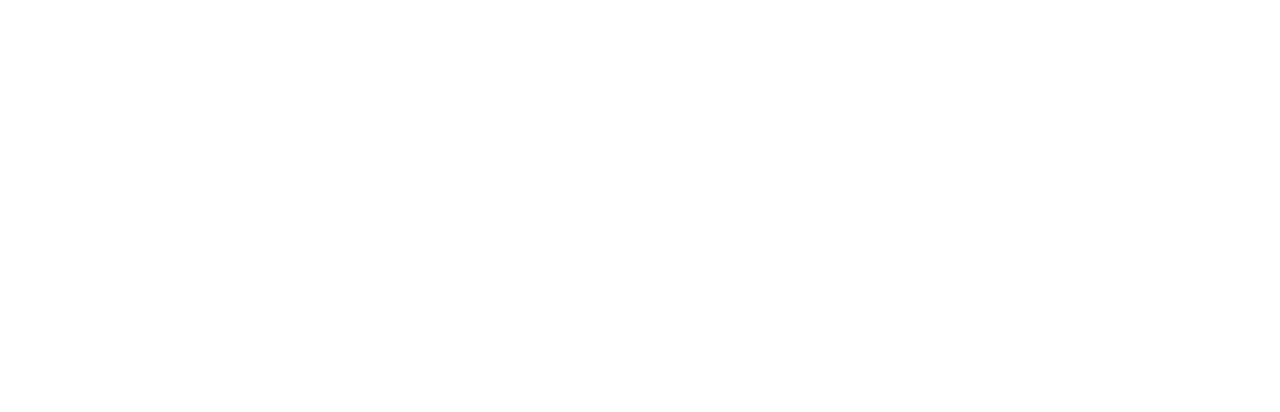
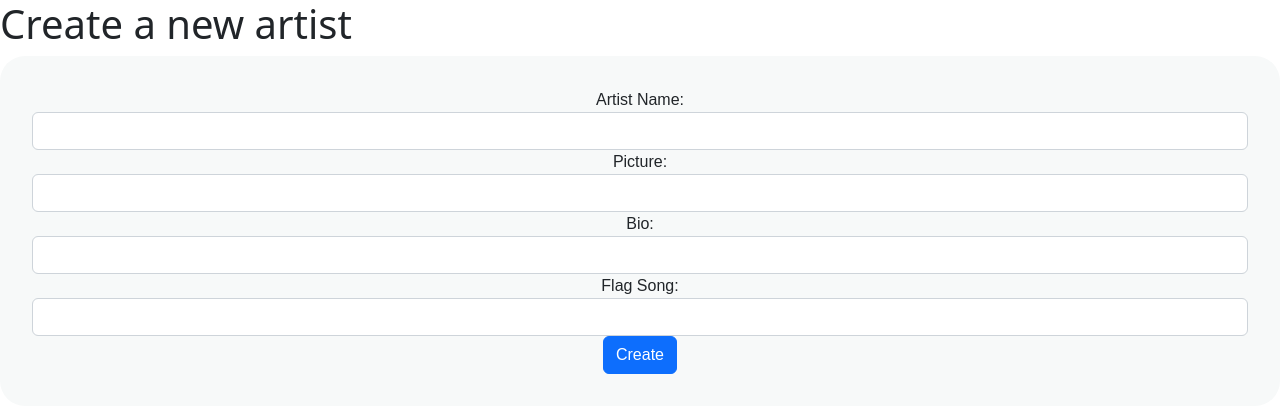
Before and after one commit to Meryembj/women-of-hip-hop-frontend, a React (Create React App) app: page /createArtist in a window 1280 px wide. Before the commit this address had no page. Shown: the top 412 px of the page. Built offline with nearby package versions, Linux system fonts and the light colour scheme.

Commit message:
component myFavorites get and post requests fonctionnal

```diff
--- a/src/App.js
+++ b/src/App.js
@@ -10,7 +10,9 @@
 import Artists from "./components/AllArtists/Artists";
 import Favorites from "./components/Favorites/Favorites";
 import NewAlbum from "./components/MyAlbums/NewAlbum";
+import NewArtist from "./components/MyArtists/NewArtist";
 import MyAlbums from "./components/MyAlbums/MyAlbums";
+import MyArtists from "./components/MyArtists/MyArtists";
 
 // PAGES
 import LandingPage from "./pages/LandingPage";
@@ -31,7 +33,10 @@
         <Route path="/artists" element={<Artists />} />
         <Route path="/favorites" element={<Favorites />} />
         <Route path="/createAlbum" element={<NewAlbum />} />
+        <Route path="/createArtist" element={<NewArtist />} />
+
         <Route path="/myAlbums" element={<MyAlbums />} />
+        <Route path="/myArtists" element={<MyArtists />} />
       </Routes>
     </div>
   );
--- a/src/components/AllArtists/Artist.jsx
+++ b/src/components/AllArtists/Artist.jsx
@@ -6,7 +6,7 @@
       <div class="row">
         <div class="col">
           <div class="card" style={{ width: "18rem" }}>
-            <img class="card-img-top" src={picture} alt="Card cap"></img>
+            <img class="card-img-top" src={picture} alt="profile"></img>
             <div class="card-body">
               <h5 class="card-title">{name}</h5>
               <p class="card-text">{miniBio}</p>
--- a/src/components/MyArtists/MyArtists.jsx
+++ b/src/components/MyArtists/MyArtists.jsx
@@ -0,0 +1,41 @@
+import { useState, useEffect } from "react";
+import axios from "axios";
+import Artist from "../AllArtists/Artist";
+
+function MyArtists() {
+  const [artists, setArtists] = useState([]);
+
+  useEffect(() => {
+    axios
+      .get("https://women-of-hip-hop.herokuapp.com/artists/myArtists", {
+        headers: {
+          Authorization: `Bearer ${localStorage.getItem("authToken")}`,
+        },
+      })
+      .then((response) => {
+        console.log("response.data", response.data);
+        setArtists(response.data);
+      });
+  }, []);
+  return (
+    <div>
+      <h3>All the artists you created</h3>
+      <ul>
+        {artists.map((artist) => {
+          return (
+            <div key={artist._id}>
+              <Artist
+                name={artist.name}
+                picture={artist.picture}
+                flagSong={artist.flagSong}
+                miniBio={artist.miniBio}
+              />
+            </div>
+          );
+        })}
+      </ul>
+    </div>
+  );
+}
+
+export default MyArtists;
--- a/src/components/MyArtists/NewArtist.jsx
+++ b/src/components/MyArtists/NewArtist.jsx
@@ -0,0 +1,72 @@
+import React from "react";
+import { useState } from "react";
+import axios from "axios";
+import { useNavigate } from "react-router-dom";
+
+export const CreateArtist = () => {
+  const [name, setName] = useState("");
+  const [picture, setPicture] = useState();
+  const [miniBio, setMiniBio] = useState("");
+  const [flagSong, setFlagSong] = useState("");
+  const navigate = useNavigate();
+
+  const handleSubmit = async (e) => {
+    e.preventDefault();
+    axios
+      .post(
+        "https://women-of-hip-hop.herokuapp.com/artists",
+        { name, picture, miniBio, flagSong },
+        {
+          headers: {
+            Authorization: `Bearer ${localStorage.getItem("authToken")}`,
+          },
+        }
+      )
+      .then((response) => {
+        navigate("/myArtists");
+      })
+      .catch((err) => console.log(err));
+  };
+
+  return (
+    <div>
+      <h1>Create a new artist</h1>
+      <form onSubmit={handleSubmit} class="form-group">
+        <label>Artist Name:</label>
+        <input
+          class="form-control"
+          value={name}
+          type="text"
+          onChange={(event) => setName(event.target.value)}
+        />
+        <label>Picture:</label>
+        <input
+          class="form-control"
+          value={picture}
+          type="text"
+          onChange={(event) => setPicture(event.target.value)}
+        />
+        <label>Bio:</label>
+        <input
+          class="form-control"
+          value={miniBio}
+          type="text"
+          onChange={(event) => setMiniBio(event.target.value)}
+        />
+        <label>Flag Song:</label>
+        <input
+          class="form-control"
+          value={flagSong}
+          type="text"
+          onChange={(event) => setFlagSong(event.target.value)}
+        />
+
+        <button type="submit" class="btn btn-primary">
+          Create
+        </button>
+      </form>
+    </div>
+  );
+};
+
+export default CreateArtist;
```
Also changed, not shown: 1 other file (tests, documents, lock files or other folders).
